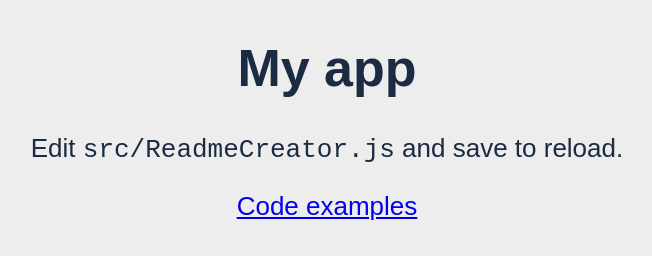
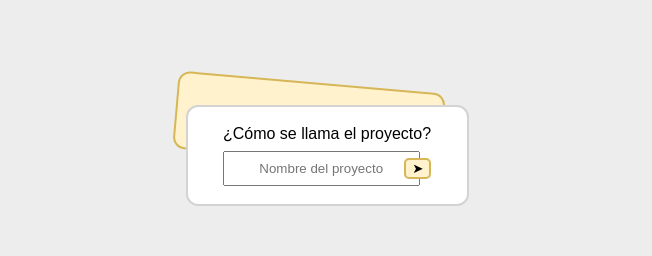
Before and after one commit to Marfullsen/readme-creator-online, a website with bundled scripts: page index.html in a window 1280 px wide. Shown: the part 284-540 px from the top of the page, without its empty margins (313-965 px from the left). Built offline with nearby package versions, Linux system fonts and the light colour scheme.

Commit message:
Boceto de la card agregado.

```diff
--- a/index.html
+++ b/index.html
@@ -15,13 +15,99 @@
       font-family: sans-serif;
       background-color: #ededed;
     }
+
+    .borde-negro {
+      border: solid 1px black;
+    }
+
+    .p-2 {
+      padding: 2px;
+    }
+
+    .flex {
+      display: flex;
+    }
+
+    .flex-center {
+      justify-content: center;
+      align-items: center;
+    }
+
+    .flex-col {
+      flex-direction: column;
+    }
+
+    .content {
+      display: flex;
+      justify-content: center;
+      align-items: center;
+      flex-direction: column;
+      padding: 1rem;
+    }
+
+    .w-100 {
+      width: 100vw;
+    }
+
+    .h-100 {
+      height: 100vh;
+    }
+
+    .back-card {
+      width: 260px;
+      height: 70px;
+      background-color: #FFF2CC;
+      border: solid 2px #D6B656;
+      border-radius: 12px;
+      transform: translateX(-18px) translateY(55px) rotate(5deg);
+      z-index: 1;
+    }
+
+    .button-next {
+      background-color: #FFF2CC;
+      border: solid 2px #D6B656;
+      border-radius: 5px;
+      margin-left: -20px;
+    }
+
+    .front-card {
+      width: 275px;
+      background-color: #fff;
+      border: solid 2px lightgrey;
+      border-radius: 12px;
+    }
+
+    .z-2 {
+      z-index: 2;
+    }
+
+    input {
+      padding: 0.5rem;
+      text-align: center;
+    }
+
+    .title {
+      margin-bottom: .5rem;
+    }
   </style>
   <title>readme-creator</title>
 </head>
 
 <body>
-  <readme-creator></readme-creator>
-
+  <!-- <readme-creator></readme-creator> -->
+  <main class="flex flex-center w-100 h-100 flex-col">
+    <div class="borde-negro p-2 back-card">
+    </div>
+    <div class="borde-negro p-2 z-2 front-card">
+      <div class="content">
+        <label class="title" for="currentInput">¿Cómo se llama el proyecto?</label>
+        <div>
+          <input type="text" placeholder="Nombre del proyecto" id="currentInput">
+          <button class="button-next">➤</button>
+        </div>
+      </div>
+    </div>
+  </main>
   <script type="module" src="./src/readme-creator.js"></script>
 </body>
 
```
